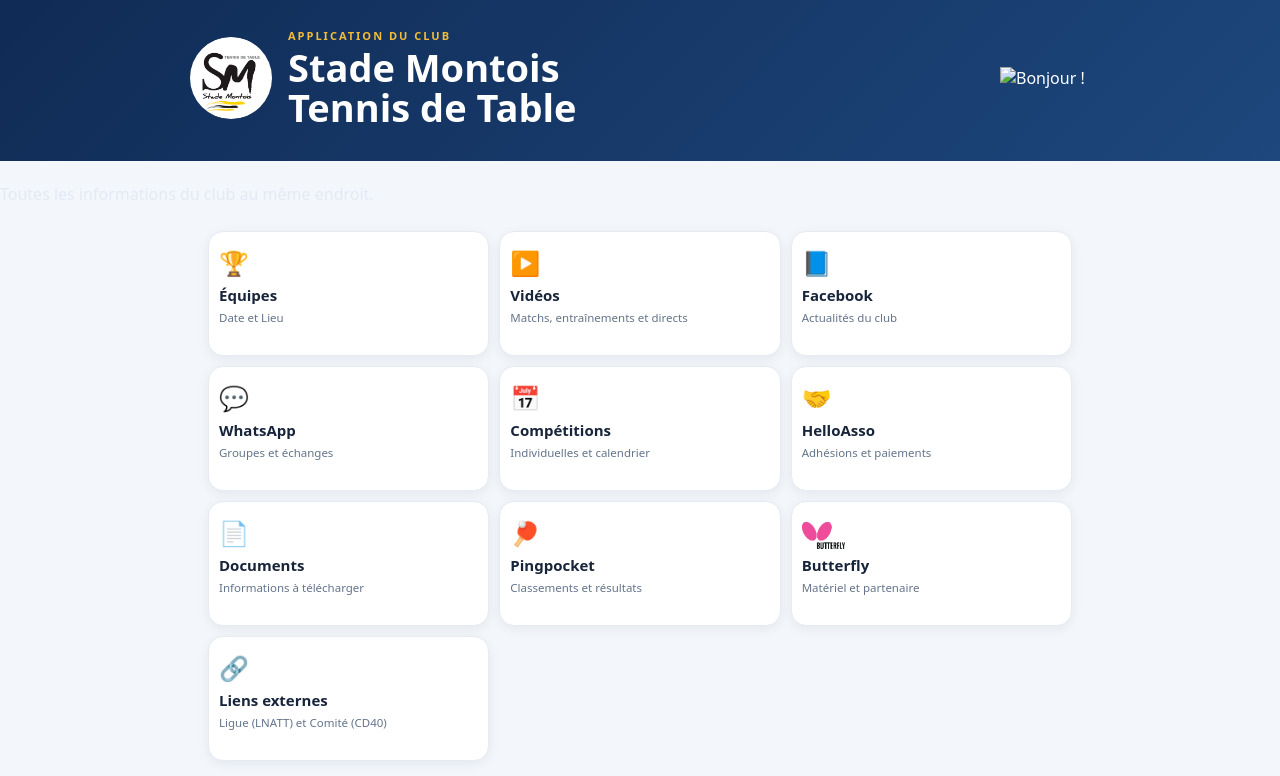
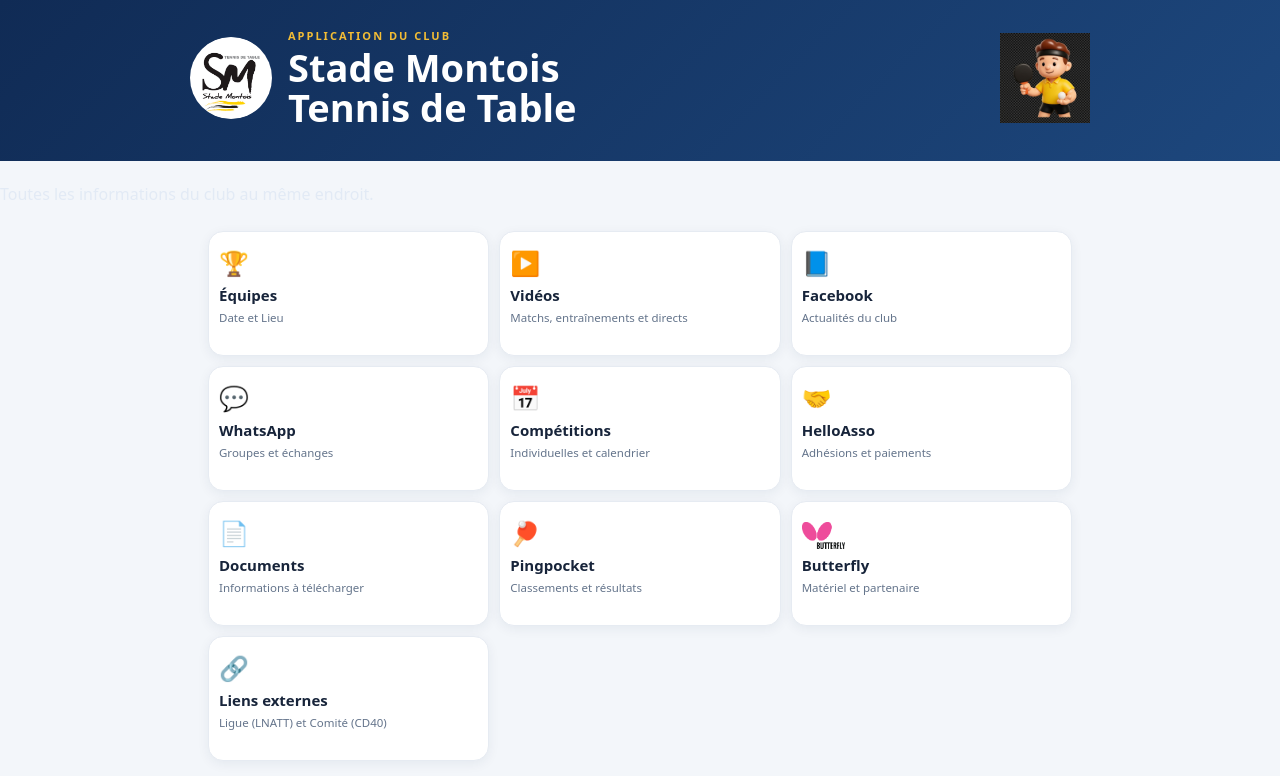
Before and after one commit to ThrrLr/smtt, a plain HTML site: page index.html in a window 1280 px wide. Shown: the top 776 px of the page. Drawn offline with Linux system fonts and the light colour scheme.

Commit message:
Update index.html

```diff
--- a/index.html
+++ b/index.html
@@ -42,7 +42,7 @@
       </div>
     </div>
     <!-- Le bonhomme animé -->
-    <img src="bonhomme.png" alt="Bonjour !" class="hero-avatar">
+    <img src="bonhomme.jpg" alt="Bonjour !" class="hero-avatar">
   </header>
   <p class="intro">Toutes les informations du club au même endroit.</p>
 
```
